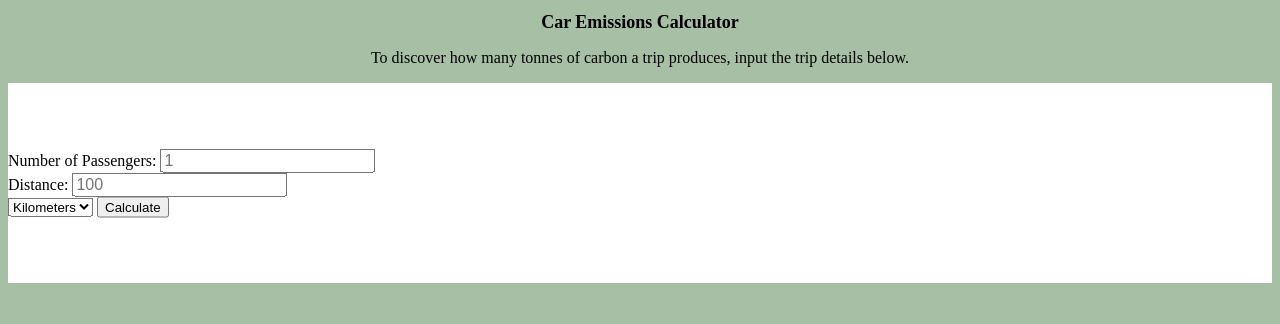
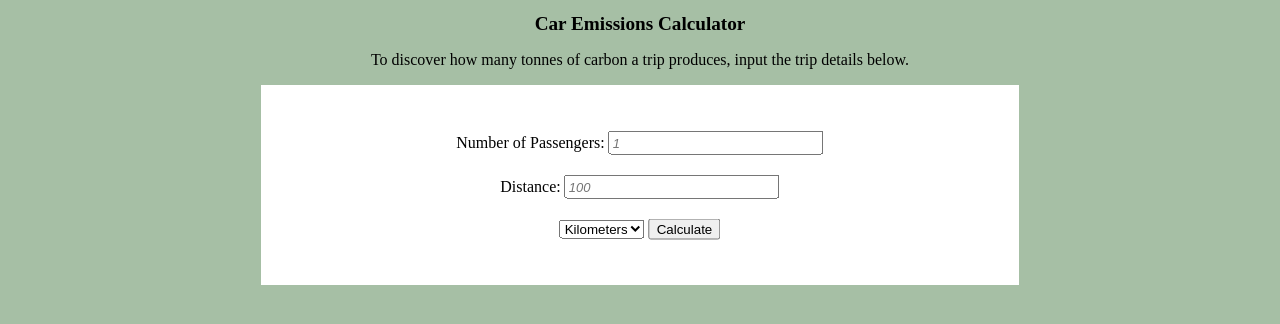
Before and after one commit to ctanamas/TOHacks2022, a plain HTML site: page clothing.html in a window 1280 px wide. Drawn offline with Linux system fonts and the light colour scheme.

Commit message:
Updated alignment

```diff
--- a/styles.css
+++ b/styles.css
@@ -1,10 +1,11 @@
 body {
     background-color: #A6BFA5;
+    text-align: center;
 }
 
 h1 {
     font: Arial;
-    font-size: large;
+    font-size: larger;
     color: black;
     text-align: center;
 }
@@ -19,13 +20,19 @@ h1 {
 .entry_label, .input_entry {
     font: Arial;
     font-size: medium;
-
-
+    margin-bottom: 20px;
 }
 
 .input_entry {
     font: Arial;
     font-size: medium;
+    outline-color: 3px #A6BFA5;
+}
+
+input::placeholder {
+    font-style: italic;
+    font-size: small;
+    font-weight: light;
 }
 
 .form {
@@ -34,36 +41,15 @@ h1 {
     height: 200px;
     position: relative;
     border: 3px #A6BFA5;
+    width: 60%;
+    display: inline-block;
 }
 
 .vertical-center {
     margin: 0;
     position: absolute;
     top: 50%;
-    -ms-transform: translateY(-50%);
-    transform: translateY(-50%);
+    left: 50%;
+    -ms-transform: translate(-50%, -50%);
+    transform: translate(-50%, -50%);
 }
-
-
-
-/*.button::before, .button::after {
-    content: "";
-    display: block;
-    position: absolute;
-    inset: 0;
-    z-index: -1;
-}
-
-.button::after {
-    background-color: #292929;
-}
-
-.button::before {
-    background-image: linear-gradient(to bottom right, #aeffb9 0%, #a091ff 100%);
-    transition: transform 200ms;
-}
-
-.button:hover::before, .button:focus::before {
-    transform: scale(1.1);
-}
-*/
```
